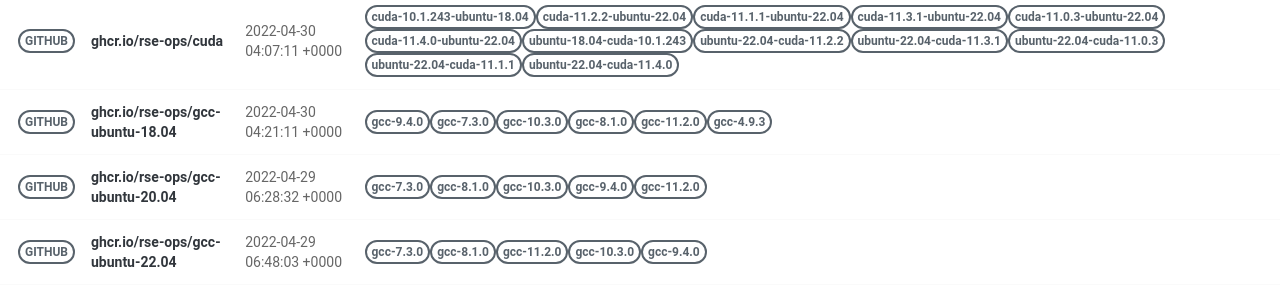
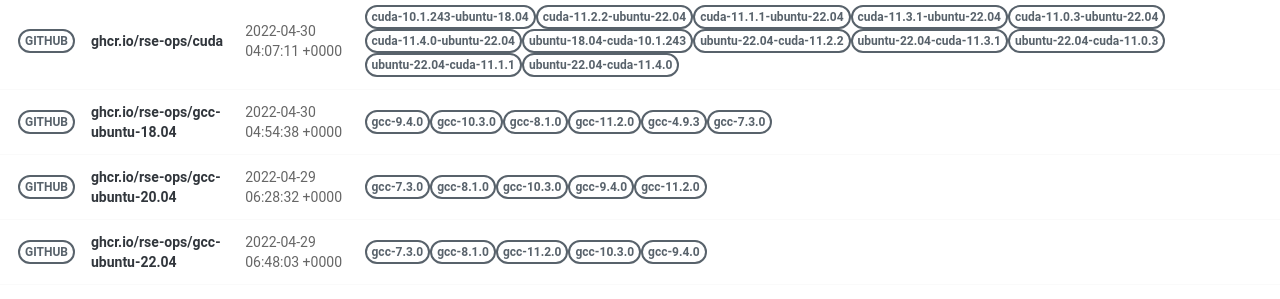
Before and after one commit to rse-ops/docker-images, a Jekyll site: the page built from pages/index.md, in a window 1280 px wide. Shown: the part 502-801 px from the top of the page. Built offline with Jekyll 4.4.1, drawn with Linux system fonts in a browser that asks for light colours; nearby versions of some CDN libraries.

Commit message:
Automated push to update library 2022-04-30

```diff
--- a/_library/ghcr.io-rse-ops-gcc-ubuntu-18.04.md
+++ b/_library/ghcr.io-rse-ops-gcc-ubuntu-18.04.md
@@ -1,7 +1,7 @@
 ---
 layout: container
 name: ghcr.io/rse-ops/gcc-ubuntu-18.04
-updated_at: 2022-04-30 04:21:11.786404
+updated_at: 2022-04-30 04:54:38.782405
 
 
 container_url: https://github.com/orgs/rse-ops/packages/container/package/gcc-ubuntu-18.04
```
Also changed, not shown: other parts of _library/ghcr.io-rse-ops-gcc-ubuntu-18.04.md (+3 -3 lines).
